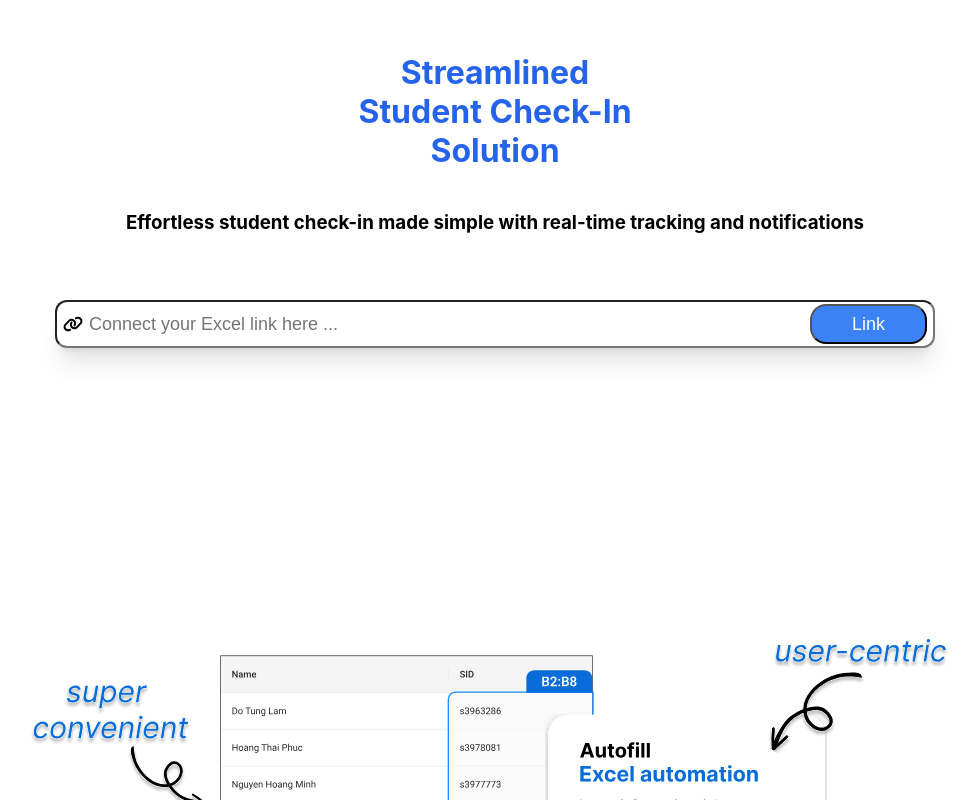
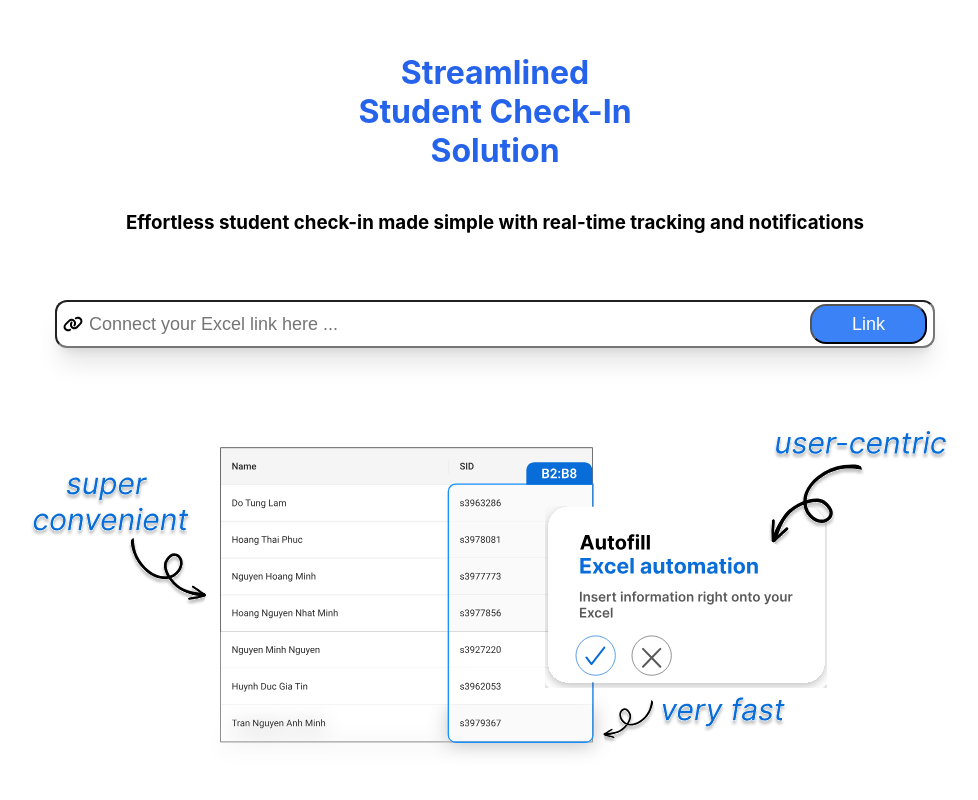
Before and after one commit to RMIT-FinTech-Club/Check-in-System, a Next.js app: page /homepage in a window 1280 px wide. Shown: the top 800 px of the page, without its empty margins (145-1123 px from the left). Built offline with nearby package versions, Linux system fonts and the light colour scheme.

Commit message:
adjust the margin of the homepage image

```diff
--- a/app/homepage/page.jsx
+++ b/app/homepage/page.jsx
@@ -18,7 +18,7 @@ export default function HomePage() {
             </div>
             {/*Div contains the images of table and dashboard*/}
             <div className="flex justify-center">
-                <img src="./../homepage.svg" alt="Home page" className="w-screen relative -z-10 bottom-20" />
+                <img src="./../homepage.svg" alt="Home page" className="w-screen relative -z-10 -mt-28 md:-mt-48 lg:-mt-72" />
             </div>
         </div>
     )
```
